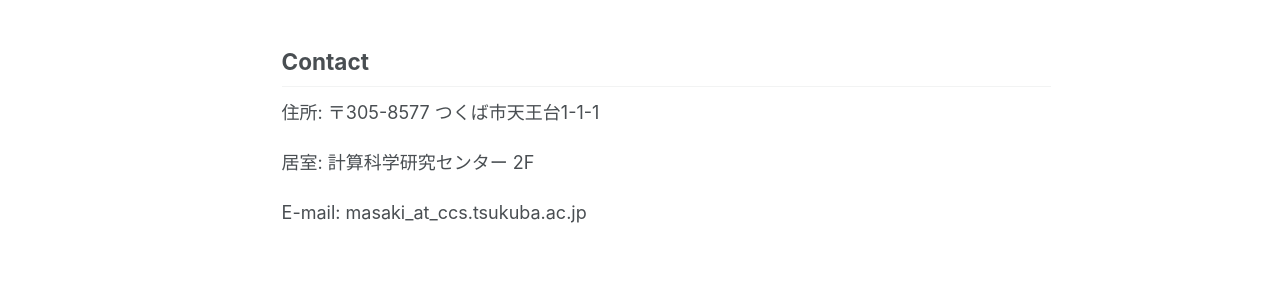
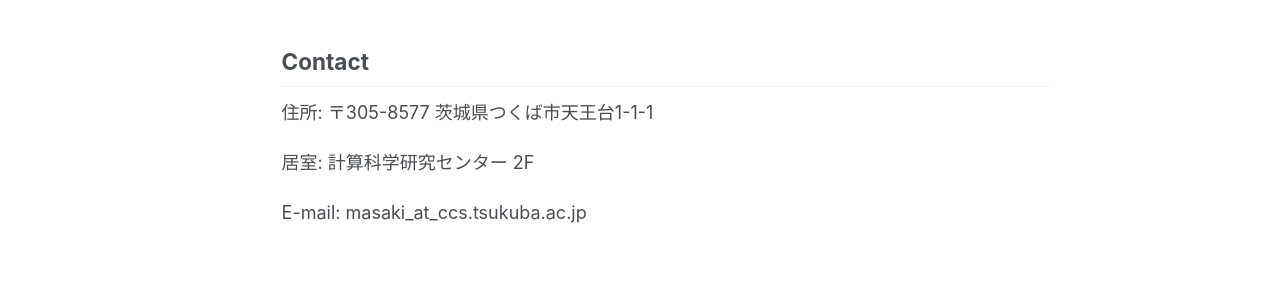
Before and after one commit to Masaki206/Masaki206.github.io, a Jekyll site: the page built from _pages/about.md, in a window 1280 px wide and 1227 px high. Shown: the part 758-1051 px from the top of the window. Built offline with Jekyll 4.4.1, drawn with Linux system fonts in a browser that asks for light colours; some web fonts are replaced; our own code applies the rules of GitHub Pages for plain Markdown files; a script bundle is joined from its source files by our own code; library files that are not in the unit come from our copies.

Commit message:
Update about.md

```diff
--- a/_pages/about.md
+++ b/_pages/about.md
@@ -17,7 +17,7 @@
 
 ## Contact
 
-住所: 〒305-8577 つくば市天王台1-1-1
+住所: 〒305-8577 茨城県つくば市天王台1-1-1
 
 居室: 計算科学研究センター 2F
 
```
